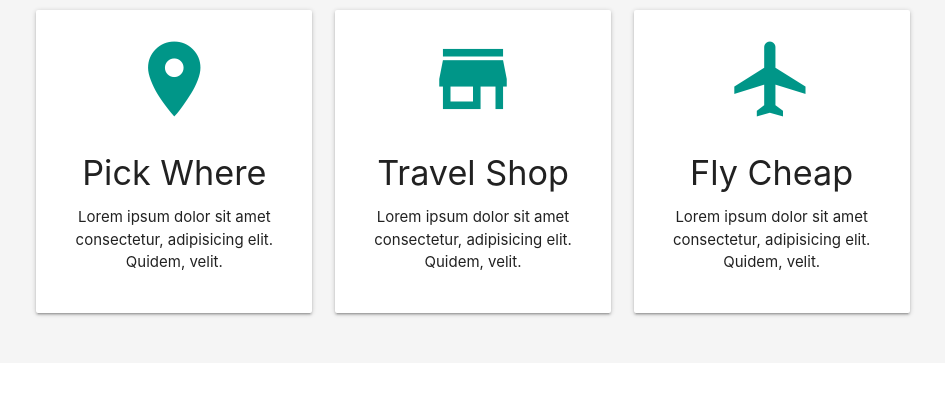
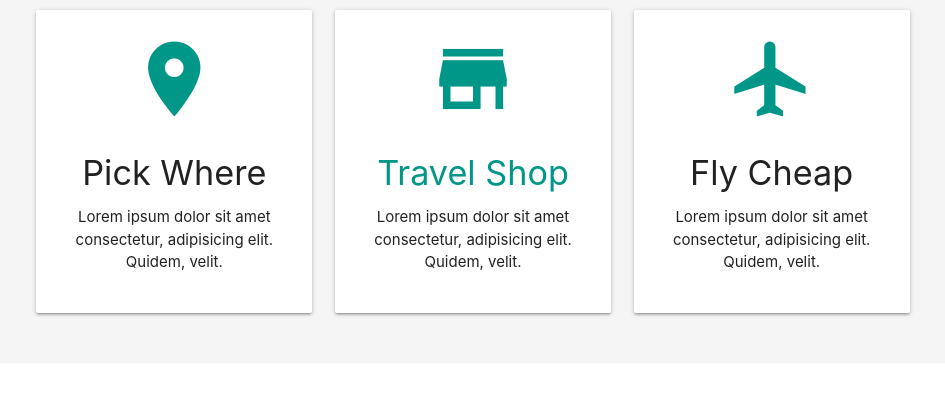
Before and after one commit to Lirikklimov/Travelville, a plain HTML site: page index.html in a window 1280 px wide. Shown: the part 805-1201 px from the top of the page, without its empty margins (167-1112 px from the left). Drawn offline with nearby package versions, Linux system fonts and the light colour scheme.

Commit message:
Changed color of ad

```diff
--- a/index.html
+++ b/index.html
@@ -124,7 +124,7 @@
                     <div class="col s12 m4">
                       <div class="card-panel">
                         <i class="material-icons large teal-text">store</i>
-                        <h4>Travel Shop</h4>
+                        <h4 class="teal-text">Travel Shop</h4>
                         <p>Lorem ipsum dolor sit amet consectetur, adipisicing elit. Quidem, velit.</p>
                       </div>
                     </div>
```
